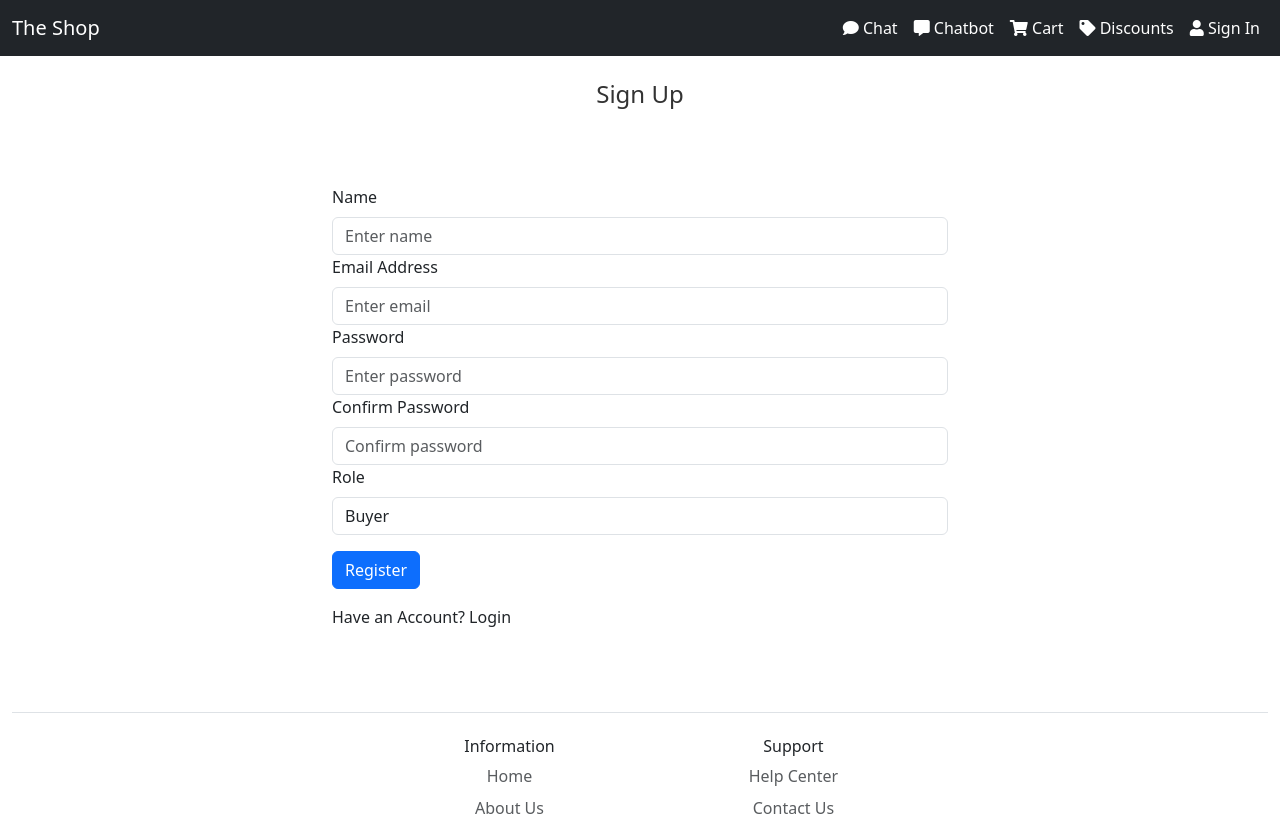
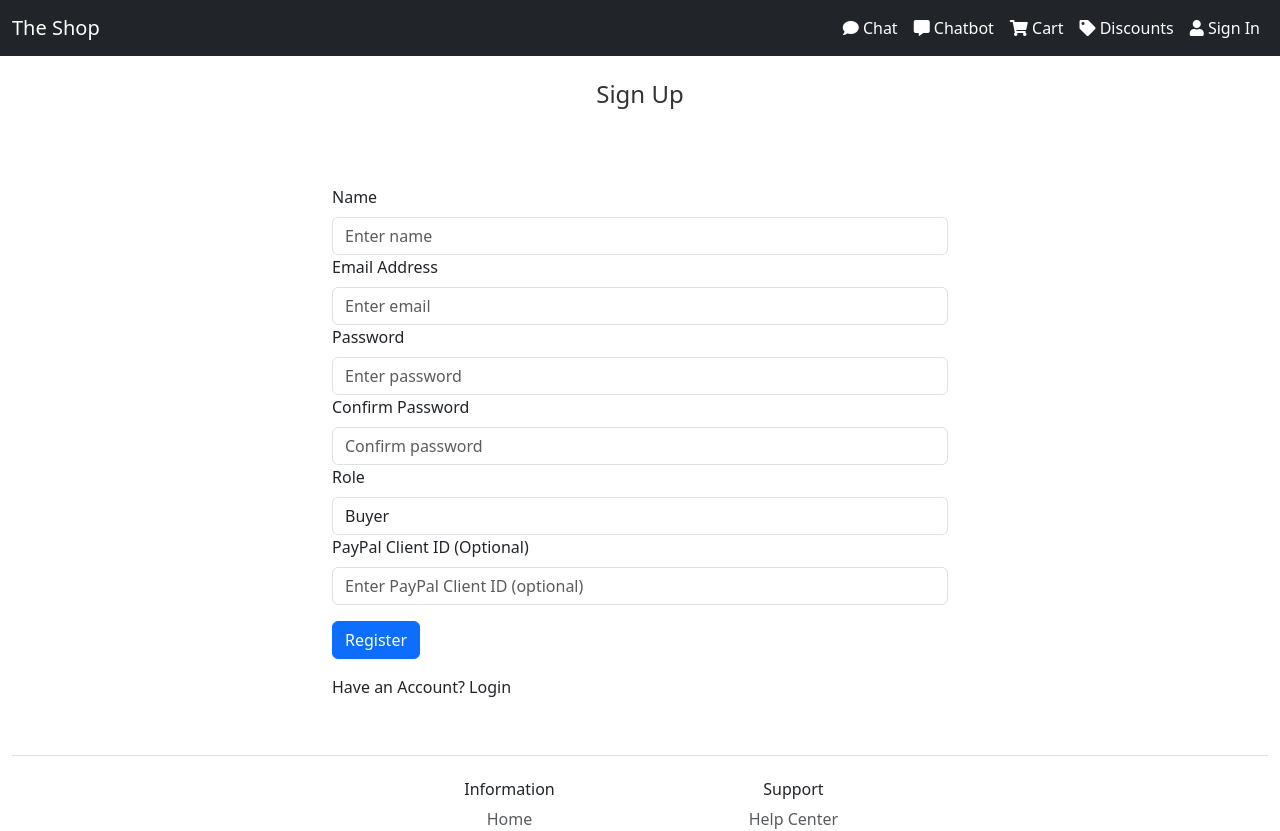
Before and after one commit to dluongta/The-Digital-Shop, a React (Create React App) app in the folder client/: page /register in a window 1280 px wide. Shown: the top 831 px of the page. Built offline with nearby package versions, Linux system fonts and the light colour scheme.

Commit message:
complete app

```diff
--- a/client/src/actions/userActions.js
+++ b/client/src/actions/userActions.js
@@ -85,7 +85,7 @@ export const logout = () => (dispatch) => {
   document.location.href = '/login'
 }
 
-export const register = (name, email, password, role) => async (dispatch) => {
+export const register = (name, email, password, role, paypalClientId = '') => async (dispatch) => {
   try {
     dispatch({
       type: USER_REGISTER_REQUEST,
@@ -99,7 +99,7 @@ export const register = (name, email, password, role) => async (dispatch) => {
 
     const { data } = await axios.post(
       '/api/users',
-      { name, email, password, role }, // Include the role in the request body
+      { name, email, password, role, paypalClientId }, // Include the role and PayPal Client ID in the request body
       config
     )
 
--- a/client/src/pages/ProfileScreen.js
+++ b/client/src/pages/ProfileScreen.js
@@ -114,7 +114,7 @@ const ProfileScreen = ({ history }) => {
                 ></Form.Control>
               </Form.Group>
 
-              <Button type="submit" variant="primary">
+              <Button type="submit" variant="primary" className="mt-3">
                 Update Profile
               </Button>
             </Form>
--- a/client/src/pages/RegisterScreen.js
+++ b/client/src/pages/RegisterScreen.js
@@ -19,6 +19,7 @@ const RegisterScreen = () => {
   const [passwordModal, setPasswordModal] = useState('');
   const [showModal, setShowModal] = useState(false);
   const [userData, setUserData] = useState(null); // Store user data (name, email from Google)
+  const [paypalClientId, setPaypalClientId] = useState('');
 
   const dispatch = useDispatch();
   const navigate = useNavigate();
@@ -102,7 +103,7 @@ const RegisterScreen = () => {
      if (userData && passwordModal) {
        const { email, name } = userData;
        // Register new user and then login
-       await dispatch(register(name, email, passwordModal, 'buyer')); // Register with role 'Buyer'
+       await dispatch(register(name, email, passwordModal, 'buyer', paypalClientId));
        dispatch(login(email, passwordModal)); // Login after successful registration
        setShowModal(false); // Close modal
      }
@@ -114,7 +115,7 @@ const RegisterScreen = () => {
     if (password !== confirmPassword) {
       setMessage('Passwords do not match');
     } else {
-      dispatch(register(name, email, password, role)); // Register the user
+      dispatch(register(name, email, password, role, paypalClientId));
     }
   };
 
@@ -184,6 +185,15 @@ const RegisterScreen = () => {
             <option value='seller'>Seller</option>
           </Form.Control>
         </Form.Group>
+        <Form.Group controlId='paypalClientId'>
+          <Form.Label>PayPal Client ID (Optional)</Form.Label>
+          <Form.Control
+            type='text'
+            placeholder='Enter PayPal Client ID (optional)'
+            value={paypalClientId}
+            onChange={(e) => setPaypalClientId(e.target.value)}
+          />
+        </Form.Group>
 
         <Button type='submit' variant='primary' className='mt-3'>
           Register
```
Also changed, not shown: 8 other files (tests, documents, lock files or other folders).
